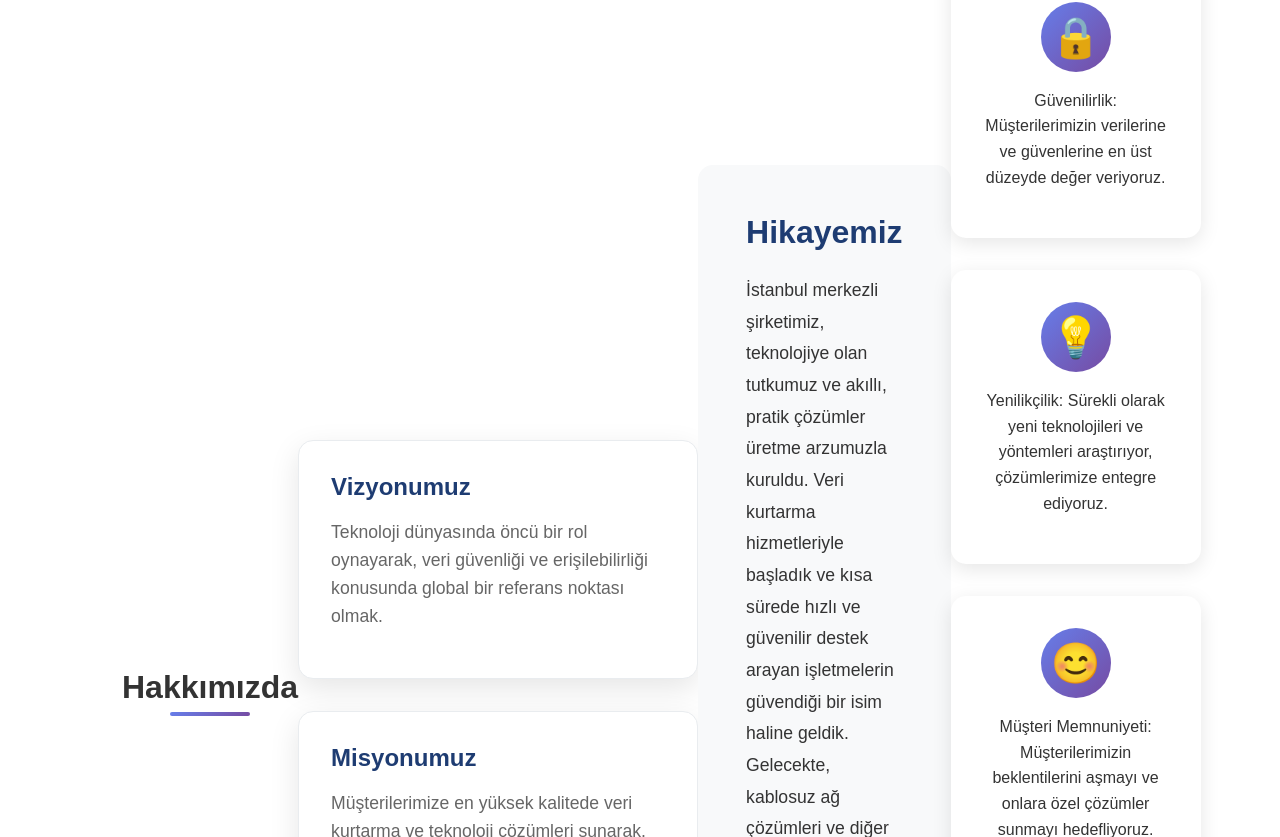
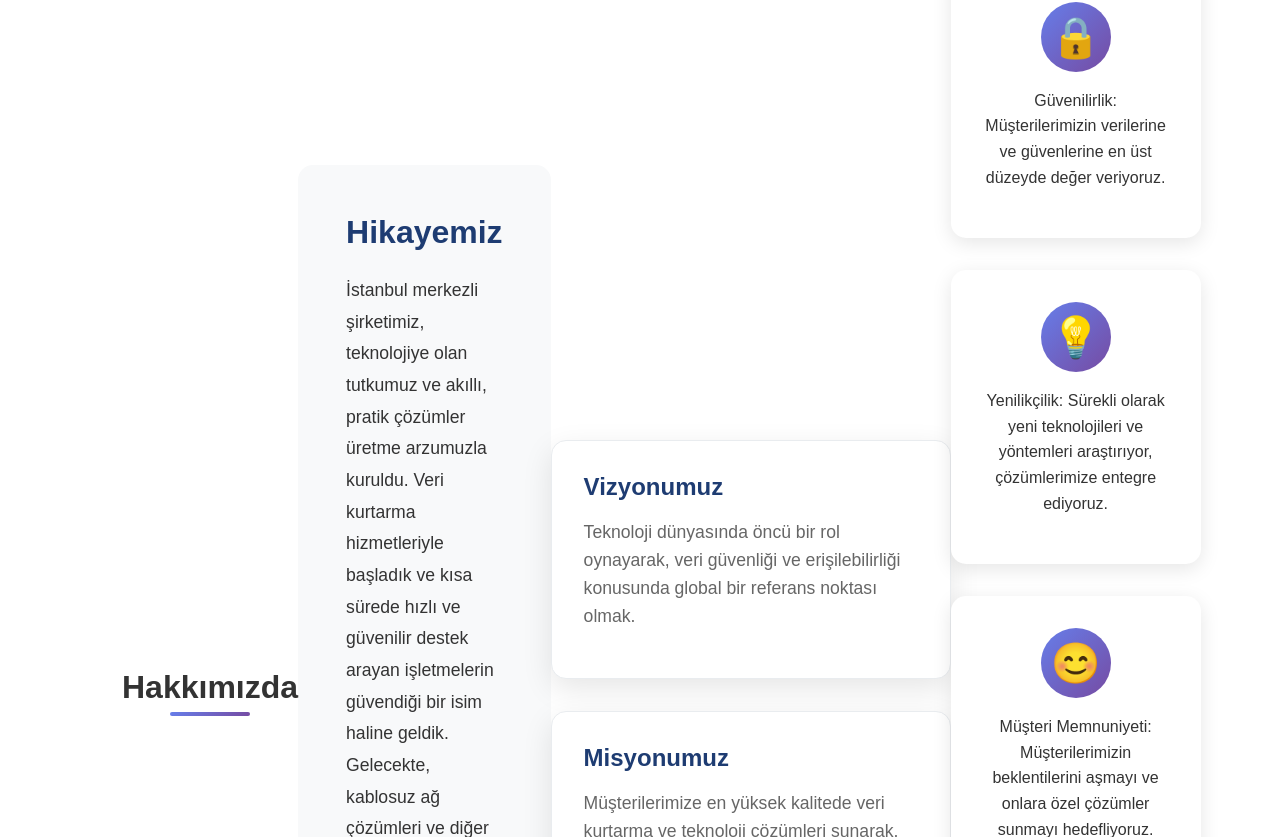
Before and after one commit to SalehKar/tekfin-website, a React (Create React App) app: page /about-us in a window 1280 px wide. Shown: the part 363-1200 px from the top of the page. Built offline with nearby package versions, Linux system fonts and the light colour scheme.

Commit message:
Update AboutUs.js

```diff
--- a/src/components/AboutUs.js
+++ b/src/components/AboutUs.js
@@ -58,6 +58,13 @@ const AboutUs = ({ language }) => {
       <div className="container">
         <h1 className="page-title">{t.title}</h1>
 
+        {/* Story comes first now */}
+        <section className="story">
+          <h2>{t.story.title}</h2>
+          <p>{t.story.text}</p>
+        </section>
+
+        {/* Then Vision and Mission */}
         <section className="vision-mission">
           <div className="vm-card">
             <h2>{t.vision.title}</h2>
@@ -69,11 +76,7 @@ const AboutUs = ({ language }) => {
           </div>
         </section>
 
-        <section className="story">
-          <h2>{t.story.title}</h2>
-          <p>{t.story.text}</p>
-        </section>
-
+        {/* Then Values */}
         <section className="values">
           <h2>{t.values.title}</h2>
           <div className="values-grid">
```
